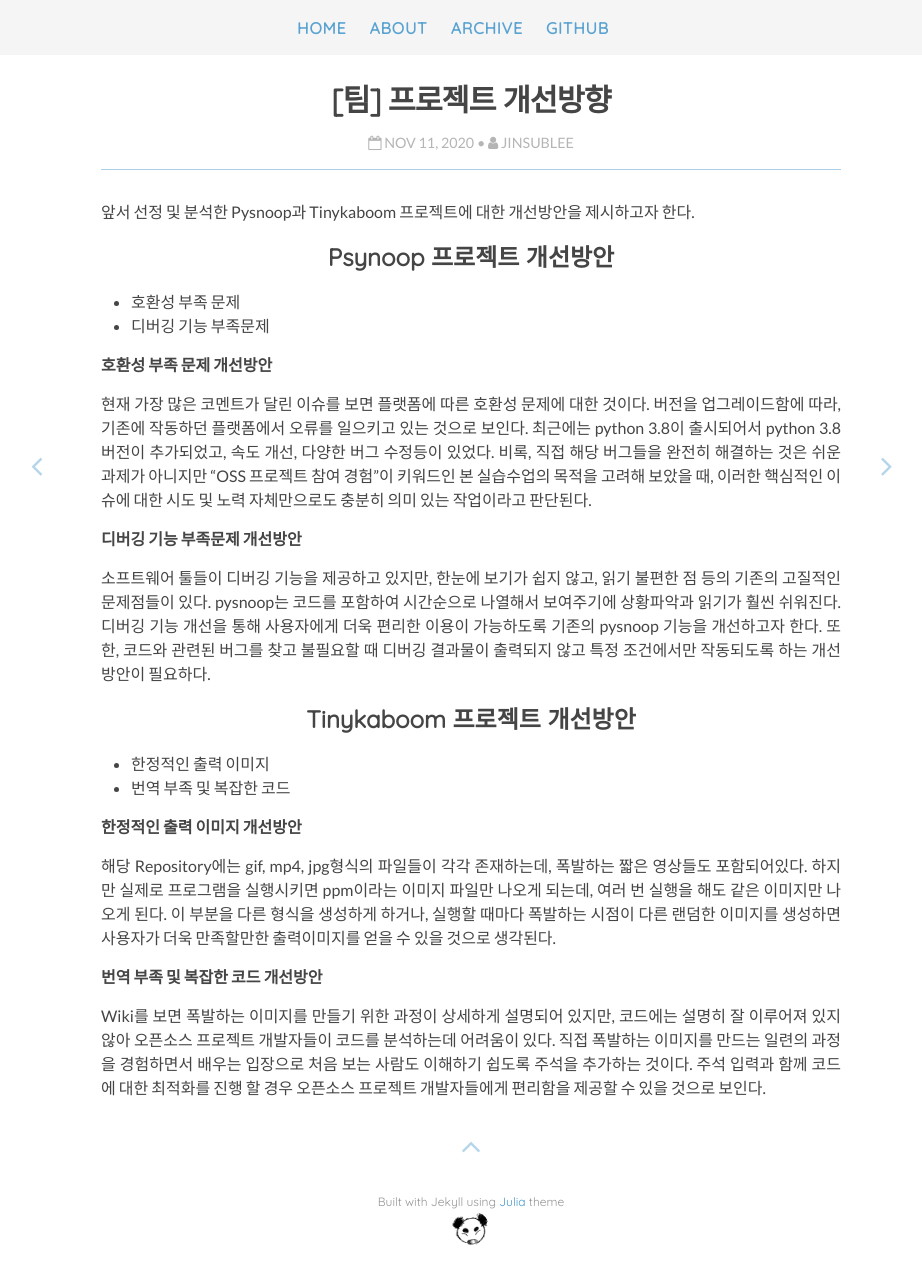
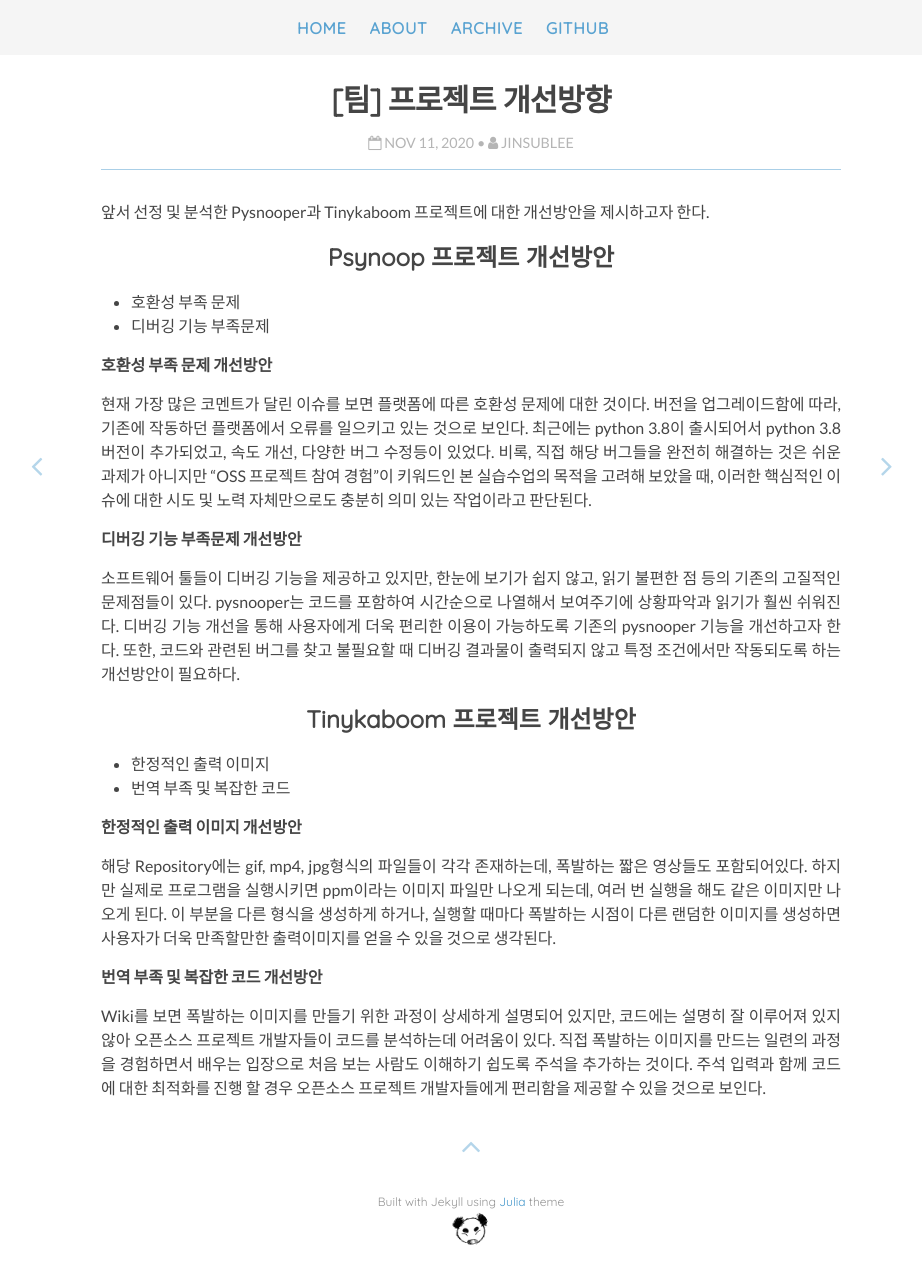
Before and after one commit to JINSUBY/jinsuby1.github.io, a Jekyll site: the page built from _posts/2020-11-11-[팀] 프로젝트 개선방향.md, in a window 1280 px wide. Shown: the whole page, without its empty margins (169-1091 px from the left). Built offline with Jekyll 4.4.1, drawn with Linux system fonts in a browser that asks for light colours; nearby versions of some CDN libraries.

Commit message:
Update 2020-11-11-[팀] 프로젝트 개선방향.md

```diff
--- a/_posts/2020-11-11-[팀] 프로젝트 개선방향.md
+++ b/_posts/2020-11-11-[팀] 프로젝트 개선방향.md
@@ -7,7 +7,7 @@
 category: 개선방향
 ---
 
-앞서 선정 및 분석한 Pysnoop과 Tinykaboom 프로젝트에 대한 개선방안을 제시하고자 한다.
+앞서 선정 및 분석한 Pysnooper과 Tinykaboom 프로젝트에 대한 개선방안을 제시하고자 한다.
 
 ## Psynoop 프로젝트 개선방안
 <ul>
@@ -27,8 +27,8 @@
 <p><strong> 디버깅 기능 부족문제 개선방안 </strong></p>
 <p>
 소프트웨어 툴들이 디버깅 기능을 제공하고 있지만, 한눈에 보기가 쉽지 않고, 읽기 불편한 점 등의 기존의 고질적인 문제점들이 있다.
-pysnoop는 코드를 포함하여 시간순으로 나열해서 보여주기에 상황파악과 읽기가 훨씬 쉬워진다.
-디버깅 기능 개선을 통해 사용자에게 더욱 편리한 이용이 가능하도록 기존의 pysnoop 기능을 개선하고자 한다.
+pysnooper는 코드를 포함하여 시간순으로 나열해서 보여주기에 상황파악과 읽기가 훨씬 쉬워진다.
+디버깅 기능 개선을 통해 사용자에게 더욱 편리한 이용이 가능하도록 기존의 pysnooper 기능을 개선하고자 한다.
 또한, 코드와 관련된 버그를 찾고 불필요할 때 디버깅 결과물이 출력되지 않고 특정 조건에서만 작동되도록 하는 개선방안이 필요하다.
 </p>
 
```
